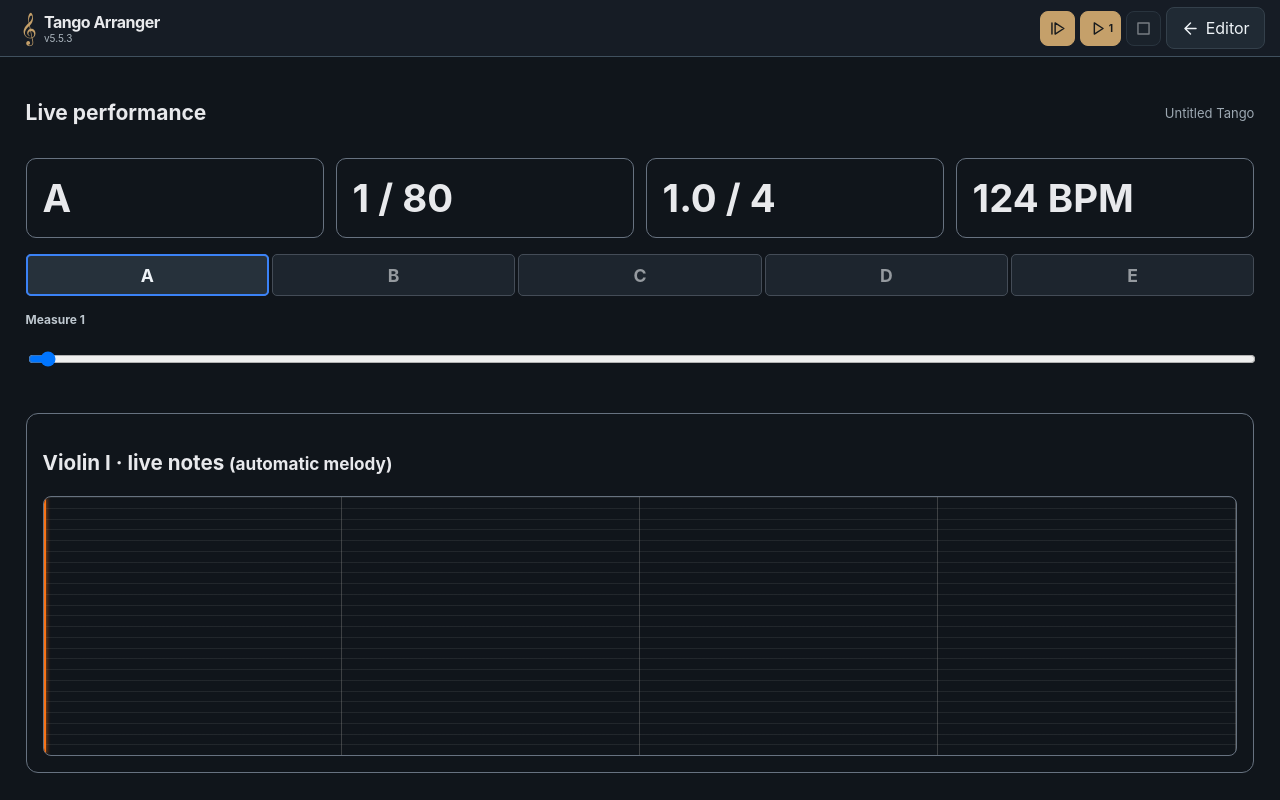
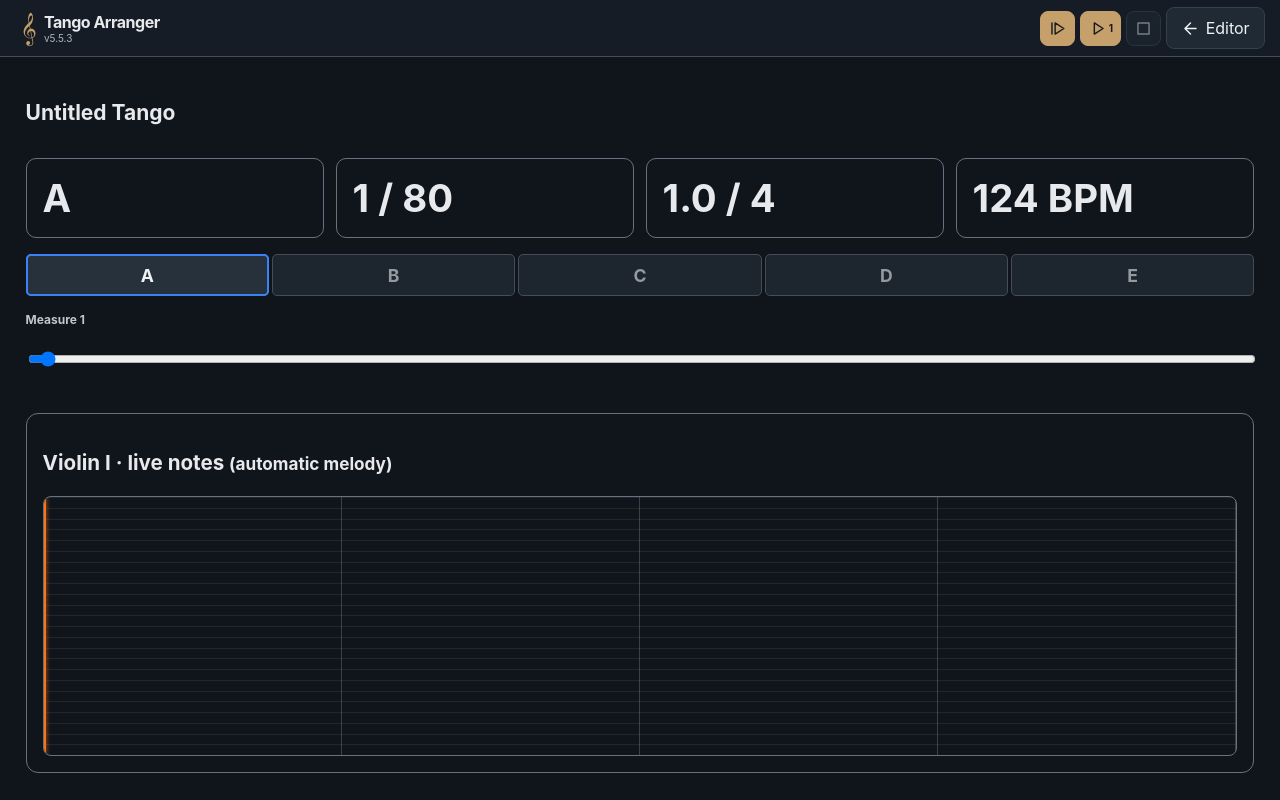
Before and after one commit to niwrA/tango-arranger, a Vue app: page / in a window 1280 px wide. Both pictures are taken after a click on the button "Performance". Shown: the top 800 px of the page. Built offline with nearby package versions, Linux system fonts and the light colour scheme.

Commit message:
Promote song title to performance heading and remove Live performance label

```diff
--- a/src/App.vue
+++ b/src/App.vue
@@ -1808,7 +1808,7 @@ function addArrastre(){const inst:'Piano'='Piano';const b=selectedBar.value,offs
   </section>
 </div>
  <section v-if="performanceMode" class="performance-workspace performance-expanded">
-  <div class="section-heading"><h2>Live performance</h2><span>{{project.title}}</span></div>
+  <div class="section-heading"><h2>{{project.title||'Untitled tango'}}</h2></div>
   <div class="performance-status"><div><span class="muted">SECTION</span><strong>{{performanceSection}}</strong></div><div><span class="muted">MEASURE</span><strong>{{performanceBar+1}} / {{project.bars.length}}</strong></div><div><span class="muted">BEAT</span><strong>{{performanceMeasureBeat.toFixed(1)}} / {{project.beats}}</strong></div><div><span class="muted">TEMPO</span><strong>{{project.bpm}} BPM</strong></div></div>
   <div class="performance-section-strip"><button v-for="(span,i) in performanceSections" :key="i" type="button" :class="{'performance-section-current':span.label===performanceSection}" :style="{flex:span.measures}" @click="performanceSeek(span.start)" :title="`Jump to section ${span.label}, measure ${span.start+1}`">{{span.label}}</button></div>
   <label class="performance-seek">Measure {{performanceBar+1}} <input type="range" min="0" :max="Math.max(0,project.bars.length-1)" step="1" :value="performanceBar" @change="performanceSeek(Number(($event.target as HTMLInputElement).value))"/></label>
```
